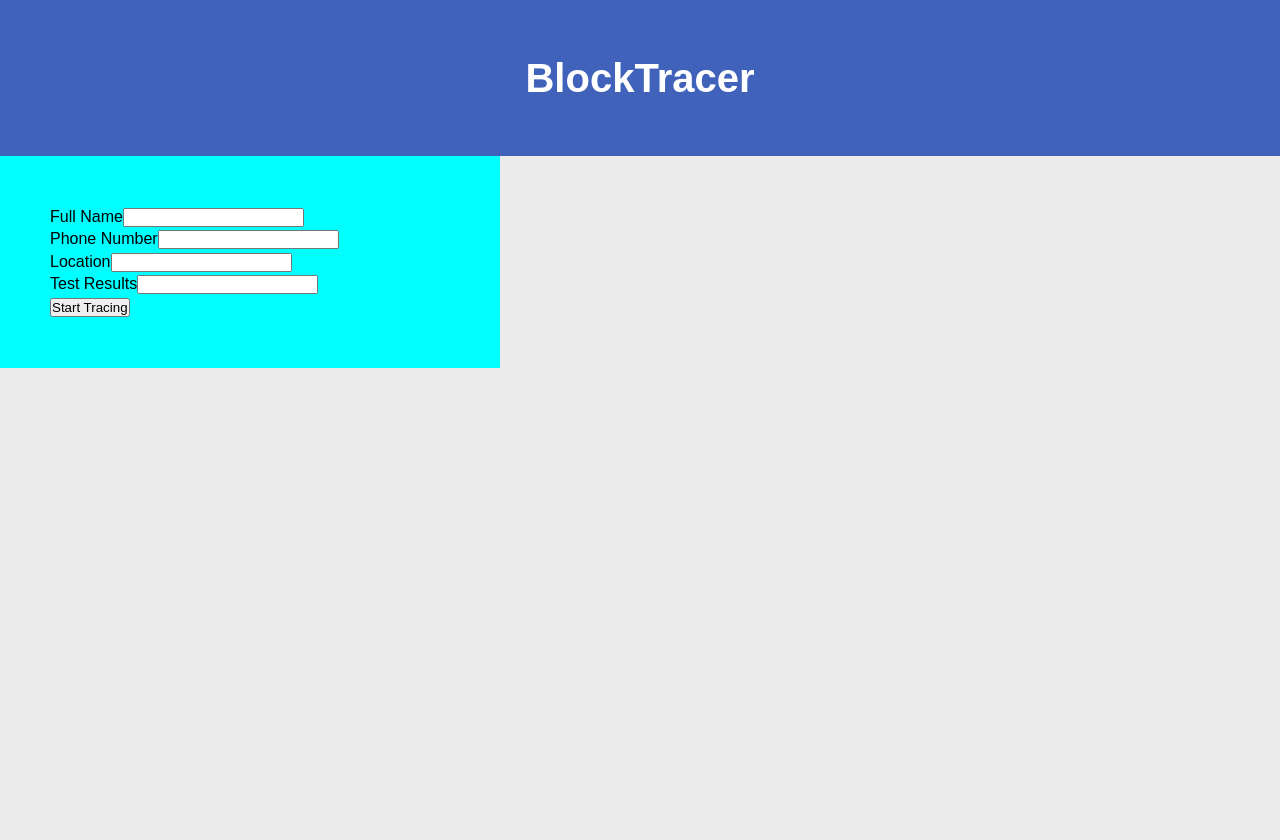
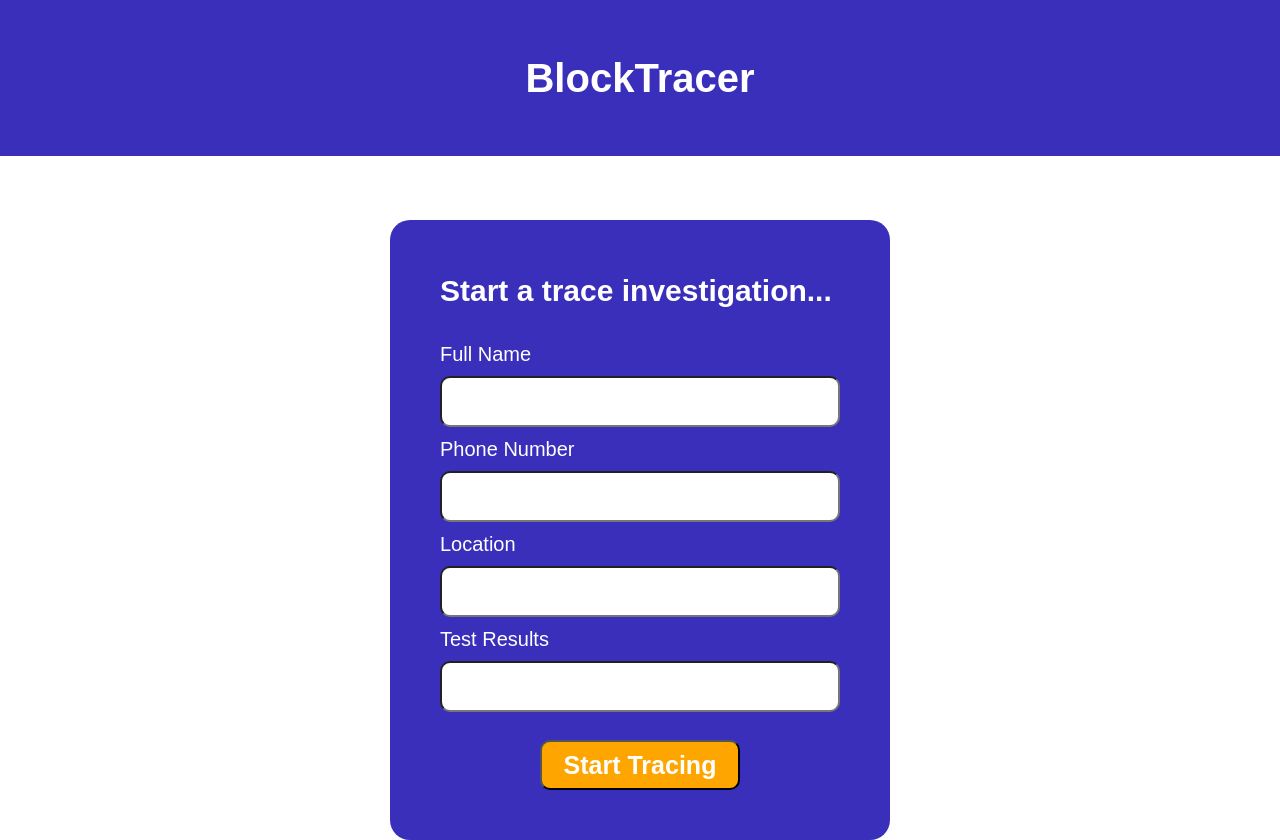
Before and after one commit to moreauowen/Decentralized-COVID-Contact-Tracing, a React (Create React App) app in the folder blocktracer-ui/: page / in a window 1280 px wide. Before the commit the page ends 800 px from the top, so only its background shows below. Built offline with nearby package versions, Linux system fonts and the light colour scheme.

Commit message:
start trace form

```diff
--- a/blocktracer-ui/src/App.css
+++ b/blocktracer-ui/src/App.css
@@ -7,7 +7,7 @@
 body {
   font-family: Arial, Helvetica, sans-serif;
   line-height: 1.4;
-  background-color: #EBEBEB;
+  background-color: white;
 }
 
 a {
@@ -20,13 +20,44 @@ a {
   text-align: center;
   padding-top: 50px;
   padding-bottom: 50px;
-  background-color: #4062BB;
+  background-color: #3A2FBB;
   color: white;
   font-size: 20px;
 }
 
-.traceform {
+#startTrace {
+  margin: auto;
+  margin-top: 5%;
   padding: 50px;
-  background-color: aqua;
   width: 500px;
+  border-radius: 20px;
+  background-color: #3A2FBB;
+  color: white;
+  font-size: 20px;
 }
+
+input[type=text] {
+  width: 100%;
+  padding: 12px 20px;
+  margin: 8px 0;
+  box-sizing: border-box;
+  border-radius: 10px;
+  font-size: 20px;
+}
+
+#startBtnParent {
+  text-align: center;
+}
+
+#startBtn {
+  height: 50px;
+  width: 200px;
+  margin-top: 20px;
+  border-radius: 10px;
+  text-align: center;
+  background-color: #FFA500;
+  color: white;
+  font-size: 25px;
+  font-weight: bold;
+
+}
--- a/blocktracer-ui/src/App.js
+++ b/blocktracer-ui/src/App.js
@@ -7,7 +7,7 @@ function App() {
       <div id="header">
         <h1>BlockTracer</h1>
       </div>
-      <StartTrace />
+        <StartTrace />
     </div>
   );
 }
--- a/blocktracer-ui/src/components/StartTrace.js
+++ b/blocktracer-ui/src/components/StartTrace.js
@@ -31,29 +31,39 @@ class StartTrace extends Component {
 
     render() {
         return (
+            <div id="startTrace">
+                <h2>Start a trace investigation...</h2>
+                <br></br>
                 <form class="traceform" classonSubmit={this.handleSubmit}>
                     <label>
                         Full Name
+                        <br></br>
                         <input type="text" value={this.state.fullName} onChange={this.handleChange} />
                     </label>
                     <br></br>
                     <label>
                         Phone Number
+                        <br></br>
                         <input type="text" value={this.state.phoneNumber} onChange={this.handleChange} />
                     </label>
                     <br></br>
                     <label>
                         Location
+                        <br></br>
                         <input type="text" value={this.state.location} onChange={this.handleChange} />
                     </label>
                     <br></br>
                     <lable>
                         Test Results
+                        <br></br>
                         <input type="text" value={this.state.testResults} onChange={this.handleChange} />
                     </lable>
                     <br></br>
-                <input type="submit" value="Start Tracing"/>
+                    <div id="startBtnParent">
+                        <input id="startBtn" type="submit" value="Start Tracing"/>
+                    </div>
                 </form>
+            </div>
         );
     }
 }
```
Lines whose indentation alone changed are shown as unchanged.
